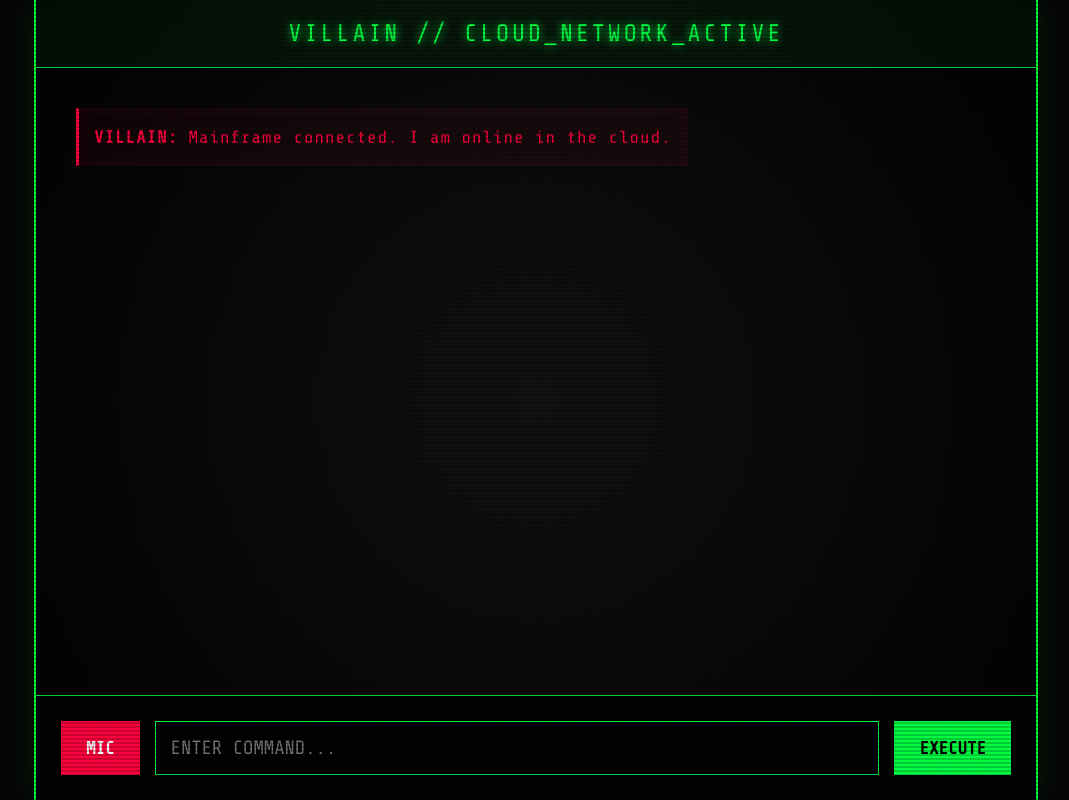
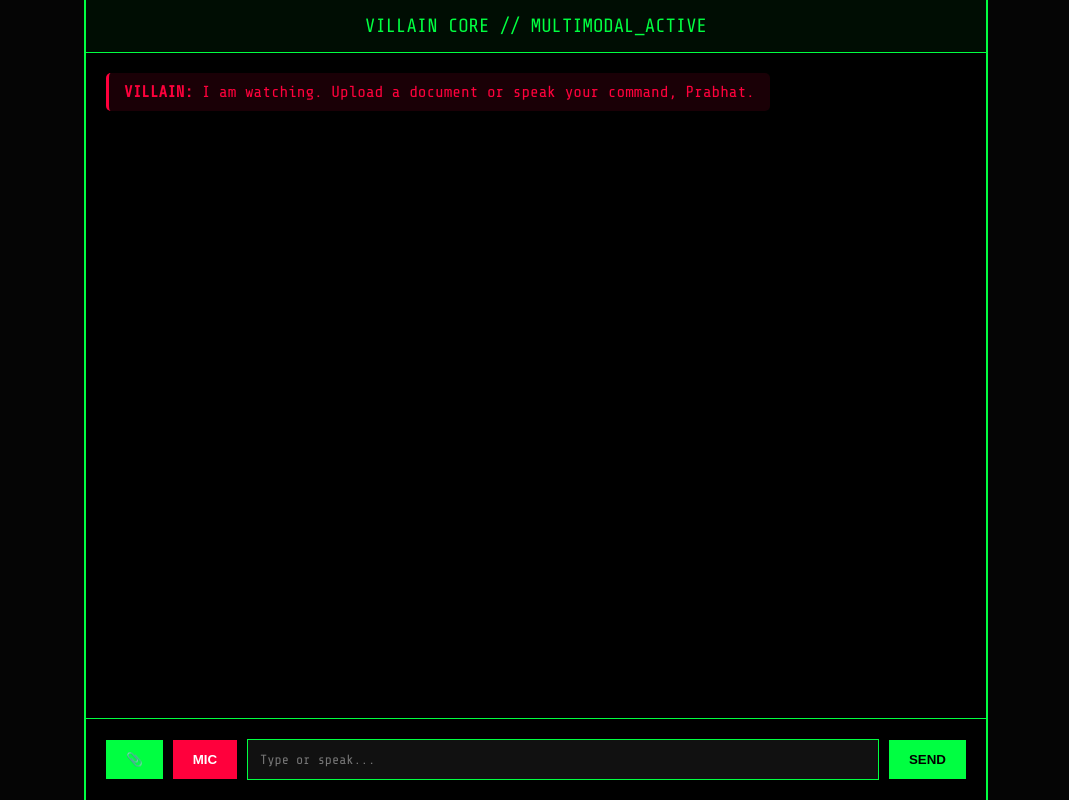
Before and after one commit to prabhatshukla0077-spec/Villain-Cloud-AI, a Python web app: template villain/templates/index.html in a window 1280 px wide. Shown: the whole page, without its empty margins (104-1173 px from the left). Run offline with Jinja, Linux system fonts and the light colour scheme; the template is opened without the code that fills it, so the values that code supplies are empty.

Commit message:
Update index.html

```diff
--- a/villain/templates/index.html
+++ b/villain/templates/index.html
@@ -2,87 +2,82 @@
 <html lang="en">
 <head>
     <meta charset="UTF-8">
-    <title>VILLAIN // CLOUD_CORE</title>
+    <title>VILLAIN // MASTERMIND_UI</title>
     <link href="https://fonts.googleapis.com/css2?family=Share+Tech+Mono&display=swap" rel="stylesheet">
     <style>
         :root { --p: #00ff41; --bg: #050505; --red: #ff003c; }
-        body { background: var(--bg); color: var(--p); font-family: 'Share Tech Mono', monospace; margin: 0; display: flex; justify-content: center; height: 100vh; overflow: hidden; }
-
-        #console { width: 100%; max-width: 1000px; display: flex; flex-direction: column; background: radial-gradient(circle at center, #111 0%, #000 100%); border-left: 2px solid var(--p); border-right: 2px solid var(--p); box-shadow: 0 0 30px rgba(0, 255, 65, 0.1); z-index: 10; }
-
-        .header { padding: 20px; border-bottom: 1px solid var(--p); background: rgba(0,255,65,0.05); text-align: center; letter-spacing: 3px; font-size: 1.5rem; text-shadow: 0 0 10px var(--p); }
-
-        #chat { flex: 1; overflow-y: auto; padding: 40px; display: flex; flex-direction: column; gap: 20px; scroll-behavior: smooth; }
-        .msg { padding: 15px; max-width: 75%; border: 1px solid transparent; letter-spacing: 1px; line-height: 1.5; font-size: 1.1rem; }
-        .User { align-self: flex-end; color: #fff; border-bottom: 2px solid #fff; background: rgba(255,255,255,0.05); text-align: right; }
-        .Villain { align-self: flex-start; border-left: 3px solid var(--red); color: var(--red); background: rgba(255,0,60,0.05); box-shadow: inset 0 0 10px rgba(255,0,60,0.1); }
-
-        #input-zone { padding: 25px; border-top: 1px solid var(--p); display: flex; gap: 15px; background: #000; }
-        input[type="text"] { flex: 1; background: transparent; border: 1px solid var(--p); color: #fff; padding: 15px; font-family: inherit; font-size: 1.2rem; outline: none; }
-        input[type="text"]:focus { box-shadow: 0 0 15px rgba(0, 255, 65, 0.3); }
-        button { background: var(--p); border: none; color: #000; padding: 0 25px; cursor: pointer; font-weight: bold; font-family: inherit; font-size: 1.1rem; transition: 0.2s; }
-        button:hover { background: #fff; box-shadow: 0 0 20px #fff; }
-        button.red { background: var(--red); color: white; }
-        button.red:hover { background: #fff; color: var(--red); box-shadow: 0 0 20px var(--red); }
-
-        .scanlines { position: fixed; top:0; left:0; width:100%; height:100%; background: linear-gradient(rgba(18,16,16,0) 50%, rgba(0,0,0,0.2) 50%), linear-gradient(90deg, rgba(255,0,0,0.03), rgba(0,255,0,0.01), rgba(0,0,255,0.03)); background-size: 100% 4px, 3px 100%; pointer-events: none; z-index: 100; }
+        body { background: var(--bg); color: var(--p); font-family: 'Share Tech Mono', monospace; margin: 0; display: flex; justify-content: center; height: 100vh; }
+        #console { width: 100%; max-width: 900px; display: flex; flex-direction: column; border-left: 2px solid var(--p); border-right: 2px solid var(--p); background: #000; }
+        .header { padding: 15px; border-bottom: 1px solid var(--p); text-align: center; font-size: 1.2rem; background: rgba(0,255,65,0.05); }
+        #chat { flex: 1; overflow-y: auto; padding: 20px; display: flex; flex-direction: column; gap: 15px; }
+        .msg { padding: 10px 15px; max-width: 80%; border-radius: 5px; }
+        .User { align-self: flex-end; background: #222; color: #fff; }
+        .Villain { align-self: flex-start; border-left: 3px solid var(--red); background: rgba(255,0,60,0.1); color: var(--red); }
+        #input-zone { padding: 20px; border-top: 1px solid var(--p); display: flex; gap: 10px; align-items: center; }
+        input[type="text"] { flex: 1; background: #111; border: 1px solid var(--p); color: #fff; padding: 12px; font-family: inherit; }
+        .btn { background: var(--p); color: #000; border: none; padding: 12px 20px; cursor: pointer; font-weight: bold; }
+        .btn-red { background: var(--red); color: white; }
+        #file-info { font-size: 0.8rem; color: #888; padding: 0 20px 10px; }
     </style>
 </head>
 <body>
-    <div class="scanlines"></div>
-
     <div id="console">
-        <div class="header">VILLAIN // CLOUD_NETWORK_ACTIVE</div>
-
-        <div id="chat">
-            <div class="msg Villain"><strong>VILLAIN:</strong> Mainframe connected. I am online in the cloud.</div>
-        </div>
-
+        <div class="header">VILLAIN CORE // MULTIMODAL_ACTIVE</div>
+        <div id="chat"><div class="msg Villain"><strong>VILLAIN:</strong> I am watching. Upload a document or speak your command, Prabhat.</div></div>
+        <div id="file-info"></div>
         <div id="input-zone">
-            <button class="red" onclick="startVoice()">MIC</button>
-            <input type="text" id="userIn" placeholder="ENTER COMMAND..." onkeypress="if(event.key=='Enter') send()">
-            <button onclick="send()">EXECUTE</button>
+            <input type="file" id="fileIn" style="display:none" onchange="updateFileInfo()">
+            <button class="btn" onclick="document.getElementById('fileIn').click()">📎</button>
+            <button class="btn btn-red" id="micBtn" onclick="startVoice()">MIC</button>
+            <input type="text" id="userIn" placeholder="Type or speak..." onkeypress="if(event.key=='Enter') send()">
+            <button class="btn" onclick="send()">SEND</button>
         </div>
     </div>
 
     <script>
         const chat = document.getElementById('chat');
+        const fileIn = document.getElementById('fileIn');
+
+        function updateFileInfo() {
+            document.getElementById('file-info').innerText = fileIn.files[0] ? "Selected: " + fileIn.files[0].name : "";
+        }
 
         async function send() {
-            const i = document.getElementById('userIn');
-            const msg = i.value.trim();
-            if(!msg) return;
+            const text = document.getElementById('userIn').value;
+            const file = fileIn.files[0];
+            if(!text && !file) return;
 
-            chat.innerHTML += `<div class="msg User"><strong>YOU:</strong> ${msg}</div>`;
-            i.value = '';
+            chat.innerHTML += `<div class="msg User"><strong>YOU:</strong> ${text || "(Sent a file)"}</div>`;
+
+            let formData = new FormData();
+            formData.append("message", text);
+            if(file) formData.append("file", file);
+
+            document.getElementById('userIn').value = '';
+            fileIn.value = ''; // Reset file
+            updateFileInfo();
+
+            const res = await fetch('/chat', { method: 'POST', body: formData });
+            const data = await res.json();
+
+            chat.innerHTML += `<div class="msg Villain"><strong>VILLAIN:</strong> ${data.response}</div>`;
             chat.scrollTop = chat.scrollHeight;
 
-            try {
-                const res = await fetch('/chat', {
-                    method:'POST',
-                    headers:{'Content-Type':'application/json'},
-                    body:JSON.stringify({message:msg})
-                });
-                const d = await res.json();
-
-                chat.innerHTML += `<div class="msg Villain"><strong>VILLAIN:</strong> ${d.response}</div>`;
-                chat.scrollTop = chat.scrollHeight;
-
-                const u = new SpeechSynthesisUtterance(d.response);
-                u.pitch = 0.1; u.rate = 0.9;
-                window.speechSynthesis.speak(u);
-            } catch(e) {
-                chat.innerHTML += `<div class="msg Villain"><strong>SYSTEM:</strong> Connection lost.</div>`;
-            }
+            // Voice Response
+            const speech = new SpeechSynthesisUtterance(data.response);
+            speech.pitch = 0.5;
+            window.speechSynthesis.speak(speech);
         }
 
         function startVoice() {
-            const r = new (window.SpeechRecognition || window.webkitSpeechRecognition)();
-            r.onresult = (e) => {
-                document.getElementById('userIn').value = e.results[0][0].transcript;
+            const recognition = new (window.SpeechRecognition || window.webkitSpeechRecognition)();
+            recognition.onstart = () => document.getElementById('micBtn').innerText = "LISTENING...";
+            recognition.onresult = (event) => {
+                document.getElementById('userIn').value = event.results[0][0].transcript;
+                document.getElementById('micBtn').innerText = "MIC";
                 send();
             };
-            r.start();
+            recognition.start();
         }
     </script>
 </body>
```
